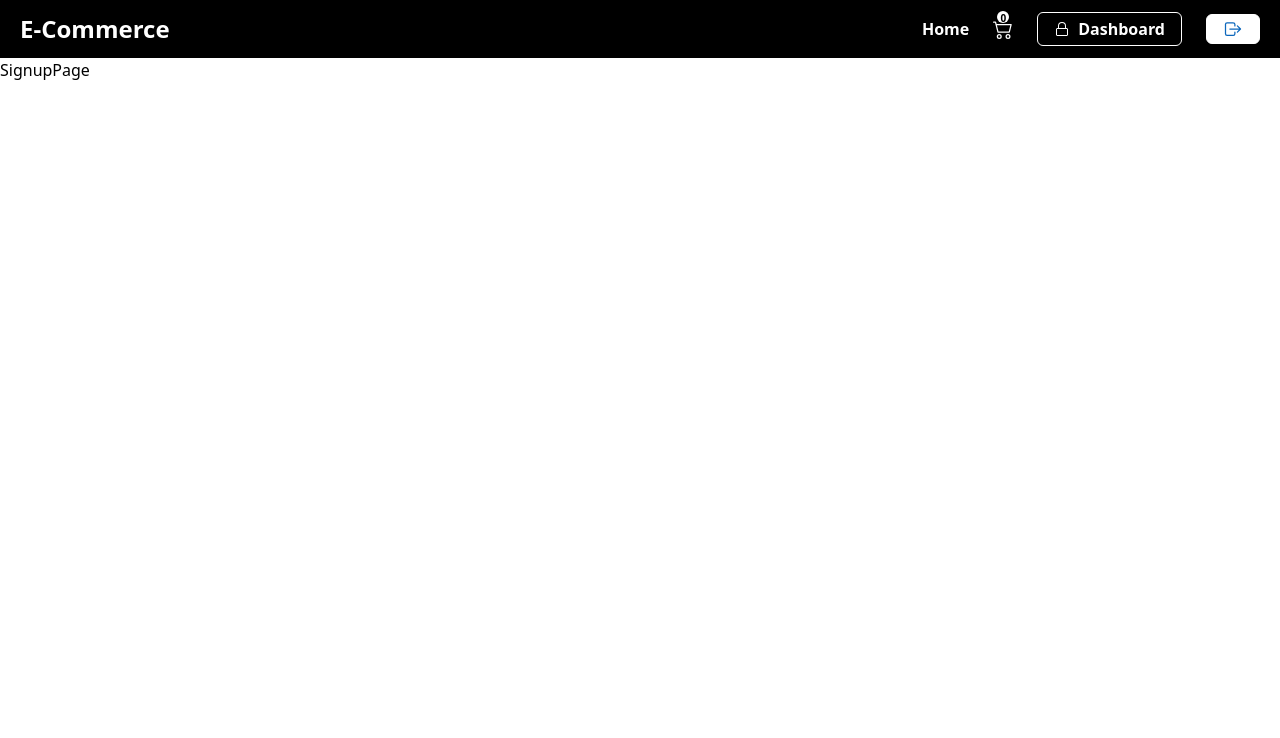
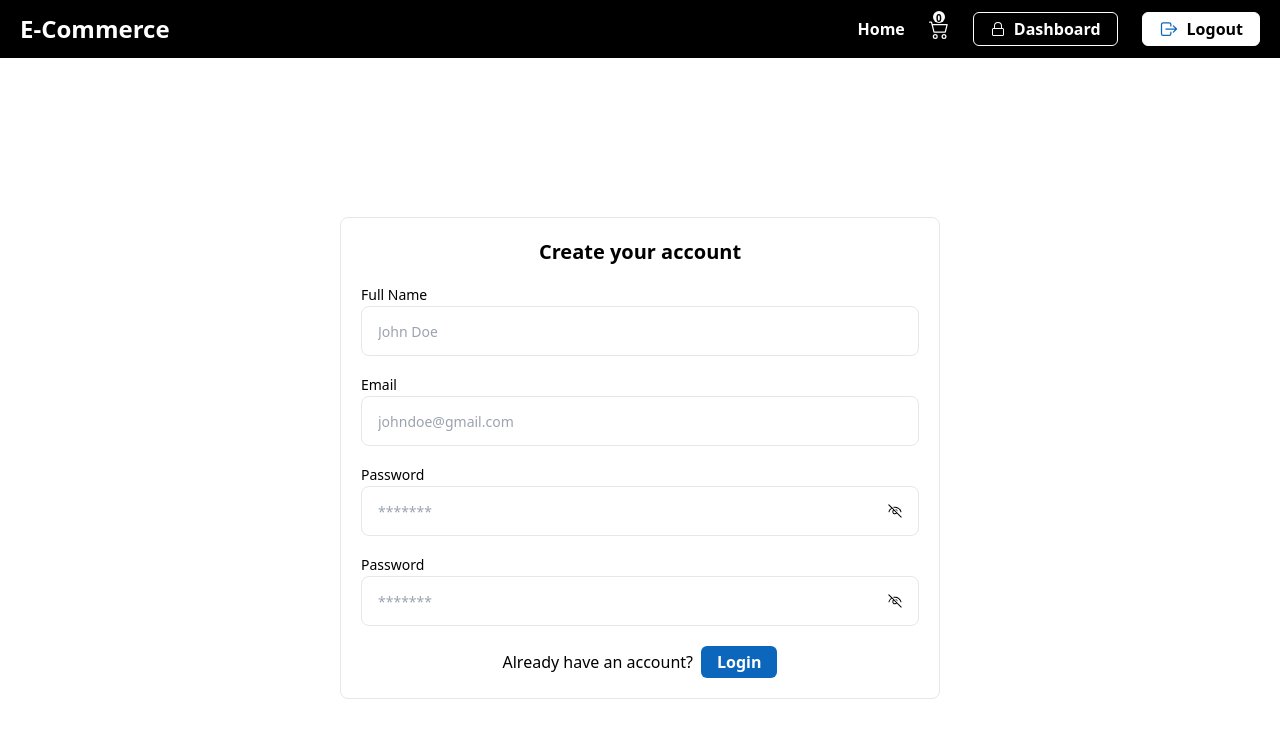
Before and after one commit to asifzulfiqar8/ecommerce-store, a React (Vite) app in the folder frontend/: page /signup in a window 1280 px wide. Shown: the top 738 px of the page. Built offline with nearby package versions, Linux system fonts and the light colour scheme.

Commit message:
feat: sign and login page created

```diff
--- a/frontend/src/pages/LoginPage.jsx
+++ b/frontend/src/pages/LoginPage.jsx
@@ -1,5 +1,48 @@
-const LoginPage = () => {
-  return <div>LoginPage</div>;
+import { Link } from "react-router-dom";
+import { Input } from "./components/Input";
+import { useState } from "react";
+import { VscEye } from "react-icons/vsc";
+import { VscEyeClosed } from "react-icons/vsc";
+
+const Login = () => {
+  const [isPassword, setIsPassword] = useState(false);
+  const handlePassword = () => setIsPassword(!isPassword);
+  return (
+    <div className="h-full min-h-svh lg:min-h-screen w-full grid place-items-center">
+      <section className="container mx-auto py-8 md:py-20">
+        <div className="w-full max-w-[600px] border p-4 lg:p-5 rounded-lg mx-auto">
+          <h4 className="text-black font-bold text-lg lg:text-xl text-center mb-4">
+            Login your account
+          </h4>
+          <form className="grid grid-cols-1 gap-4">
+            <Input type="email" label="Email" placeholder="johndoe@gmail.com" />
+            <div className="relative">
+              <Input
+                label="Password"
+                type={isPassword ? "text" : "password"}
+                placeholder="*******"
+              />
+              <div
+                className="absolute top-[55%] right-4 cursor-pointer z-0"
+                onClick={handlePassword}
+              >
+                {isPassword ? <VscEye /> : <VscEyeClosed />}
+              </div>
+            </div>
+          </form>
+          <div className="flex items-center justify-center gap-2 mt-5">
+            Done have an account?{" "}
+            <Link
+              className="bg-primary text-white font-semibold py-1 px-4 rounded-md"
+              to="/signup"
+            >
+              Signup
+            </Link>
+          </div>
+        </div>
+      </section>
+    </div>
+  );
 };
 
-export default LoginPage;
+export default Login;
--- a/frontend/src/pages/SignupPage.jsx
+++ b/frontend/src/pages/SignupPage.jsx
@@ -1,5 +1,64 @@
+import { Link } from "react-router-dom";
+import { Input } from "./components/Input";
+import { useState } from "react";
+import { VscEye } from "react-icons/vsc";
+import { VscEyeClosed } from "react-icons/vsc";
+
 const SignupPage = () => {
-  return <div>SignupPage</div>;
+  const [isPassword, setIsPassword] = useState(false);
+  const [isConfirmPassword, setIsConfirmPassword] = useState(false);
+  const handlePassword = () => setIsPassword(!isPassword);
+  const handleConfirmPassword = () => setIsConfirmPassword(!isConfirmPassword);
+  return (
+    <div className="h-full min-h-svh lg:min-h-screen w-full grid place-items-center">
+      <section className="container mx-auto py-8 md:py-20">
+        <div className="w-full max-w-[600px] border p-4 lg:p-5 rounded-lg mx-auto">
+          <h4 className="text-black font-bold text-lg lg:text-xl text-center mb-4">
+            Create your account
+          </h4>
+          <form className="grid grid-cols-1 gap-4">
+            <Input label="Full Name" placeholder="John Doe" />
+            <Input type="email" label="Email" placeholder="johndoe@gmail.com" />
+            <div className="relative">
+              <Input
+                label="Password"
+                type={isPassword ? "text" : "password"}
+                placeholder="*******"
+              />
+              <div
+                className="absolute top-[55%] right-4 cursor-pointer z-0"
+                onClick={handlePassword}
+              >
+                {isPassword ? <VscEye /> : <VscEyeClosed />}
+              </div>
+            </div>
+            <div className="relative">
+              <Input
+                label="Password"
+                type={isConfirmPassword ? "text" : "password"}
+                placeholder="*******"
+              />
+              <div
+                className="absolute top-[55%] right-4 cursor-pointer z-0"
+                onClick={handleConfirmPassword}
+              >
+                {isConfirmPassword ? <VscEye /> : <VscEyeClosed />}
+              </div>
+            </div>
+          </form>
+          <div className="flex items-center justify-center gap-2 mt-5">
+            Already have an account?{" "}
+            <Link
+              className="bg-primary text-white font-semibold py-1 px-4 rounded-md"
+              to="/login"
+            >
+              Login
+            </Link>
+          </div>
+        </div>
+      </section>
+    </div>
+  );
 };
 
 export default SignupPage;
--- a/frontend/src/pages/components/Header.jsx
+++ b/frontend/src/pages/components/Header.jsx
@@ -41,17 +41,26 @@ const Header = () => {
           {user ? (
             <button
               type="button"
-              className="px-4 py-1 rounded-md border border-white bg-white group hover:bg-primary transition-all duration-150"
+              className="px-4 py-1 rounded-md border flex items-center gap-2 text-base font-semibold border-white bg-white group hover:bg-primary hover:text-white transition-all duration-150"
             >
               <IoLogOutOutline
                 fontSize={20}
                 className="text-primary group-hover:text-white"
               />
+              Logout
             </button>
           ) : (
-            <button className="px-4 py-1 text-base font-semibold rounded-md border border-white bg-white hover:bg-primary transition-all duration-150">
-              Sign up
-            </button>
+            <Link
+              to="/login"
+              type="button"
+              className="px-4 py-1 rounded-md border flex items-center gap-2 text-base font-semibold border-white bg-white group hover:bg-primary hover:text-white transition-all duration-150"
+            >
+              <IoLogOutOutline
+                fontSize={20}
+                className="text-primary group-hover:text-white"
+              />
+              Login
+            </Link>
           )}
         </nav>
       </section>
--- /dev/null
+++ b/frontend/src/pages/components/Input.jsx
@@ -0,0 +1,12 @@
+export const Input = ({ label, type = "text", ...rest }) => {
+  return (
+    <div>
+      <label className="text-sm text-black">{label}</label>
+      <input
+        {...rest}
+        type={type}
+        className="w-full border h-[50px] text-sm text-black rounded-lg px-4 outline-none"
+      />
+    </div>
+  );
+};
```
